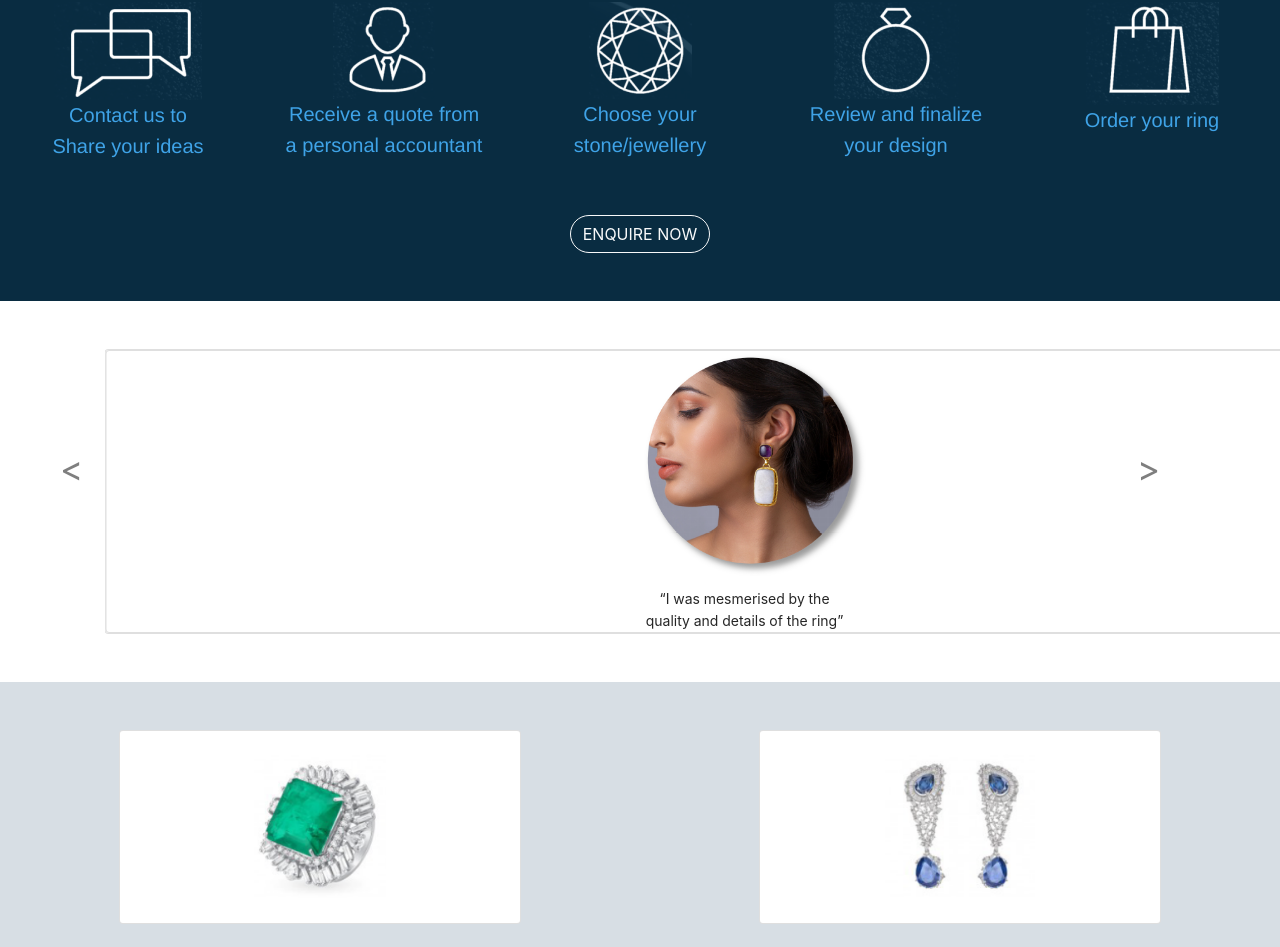
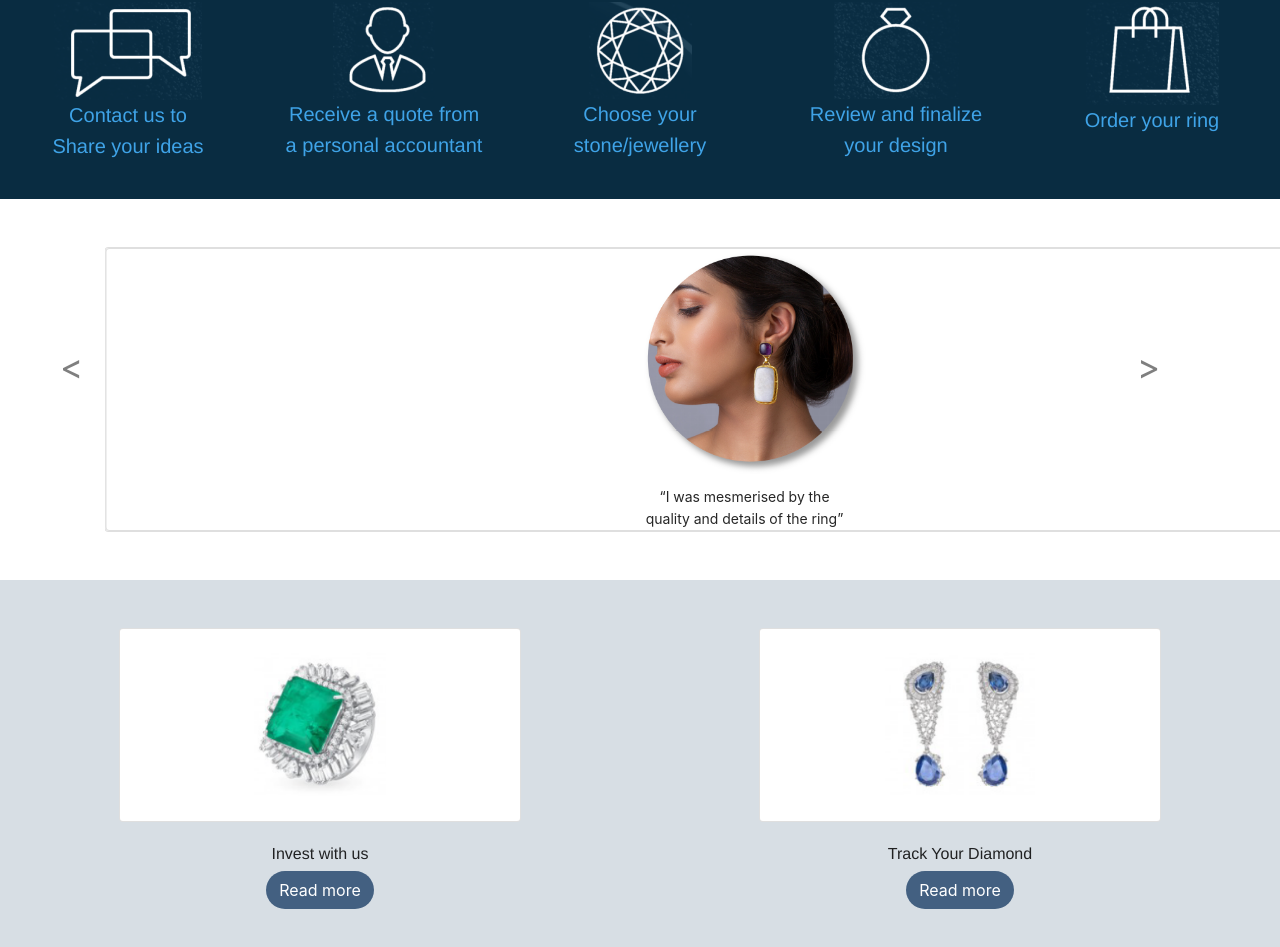
Before and after one commit to KAVARA-TechX/js-jwellery, a React (Create React App) app: page / in a window 1280 px wide. Shown: the part 1414-2361 px from the top of the page. Built offline with nearby package versions, Linux system fonts and the light colour scheme; no server answers.

Commit message:
nothing added

```diff
--- a/public/index.html
+++ b/public/index.html
@@ -20,7 +20,9 @@
   <body>
     <noscript>You need to enable JavaScript to run this app.</noscript>
     <div id="root"></div>
+
   </body>
+
   <script src="https://code.jquery.com/jquery-3.2.1.slim.min.js" integrity="sha384-KJ3o2DKtIkvYIK3UENzmM7KCkRr/rE9/Qpg6aAZGJwFDMVNA/GpGFF93hXpG5KkN" crossorigin="anonymous"></script>
 <script src="https://cdnjs.cloudflare.com/ajax/libs/popper.js/1.12.9/umd/popper.min.js" integrity="sha384-ApNbgh9B+Y1QKtv3Rn7W3mgPxhU9K/ScQsAP7hUibX39j7fakFPskvXusvfa0b4Q" crossorigin="anonymous"></script>
 <script src="https://maxcdn.bootstrapcdn.com/bootstrap/4.0.0/js/bootstrap.min.js" integrity="sha384-JZR6Spejh4U02d8jOt6vLEHfe/JQGiRRSQQxSfFWpi1MquVdAyjUar5+76PVCmYl" crossorigin="anonymous"></script>
--- a/src/Components/Pages/SolitaireProcess.js
+++ b/src/Components/Pages/SolitaireProcess.js
@@ -30,11 +30,7 @@ return (
                 <p  className="text-center">Order your ring</p>
             </div>
         </div>
-        <div class="container">
-        <div class="col-md-12 text-center pt-3 pb-5 tc ">
-        <button className="btn btn-outline-light" style={{borderRadius:"25px"}}>ENQUIRE NOW</button>
-        </div>
-        </div>
+
     </div>
 );
 }
```
